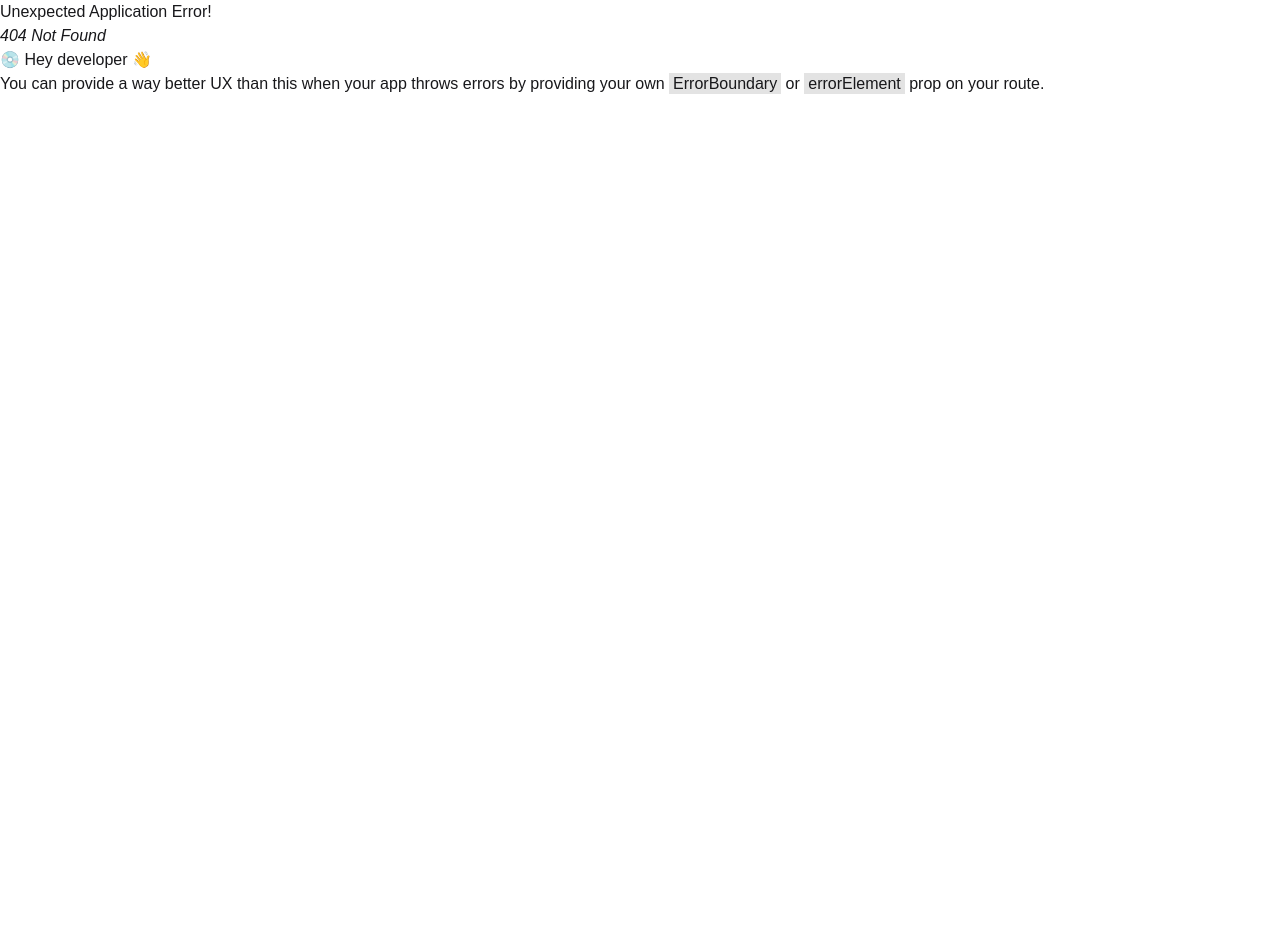
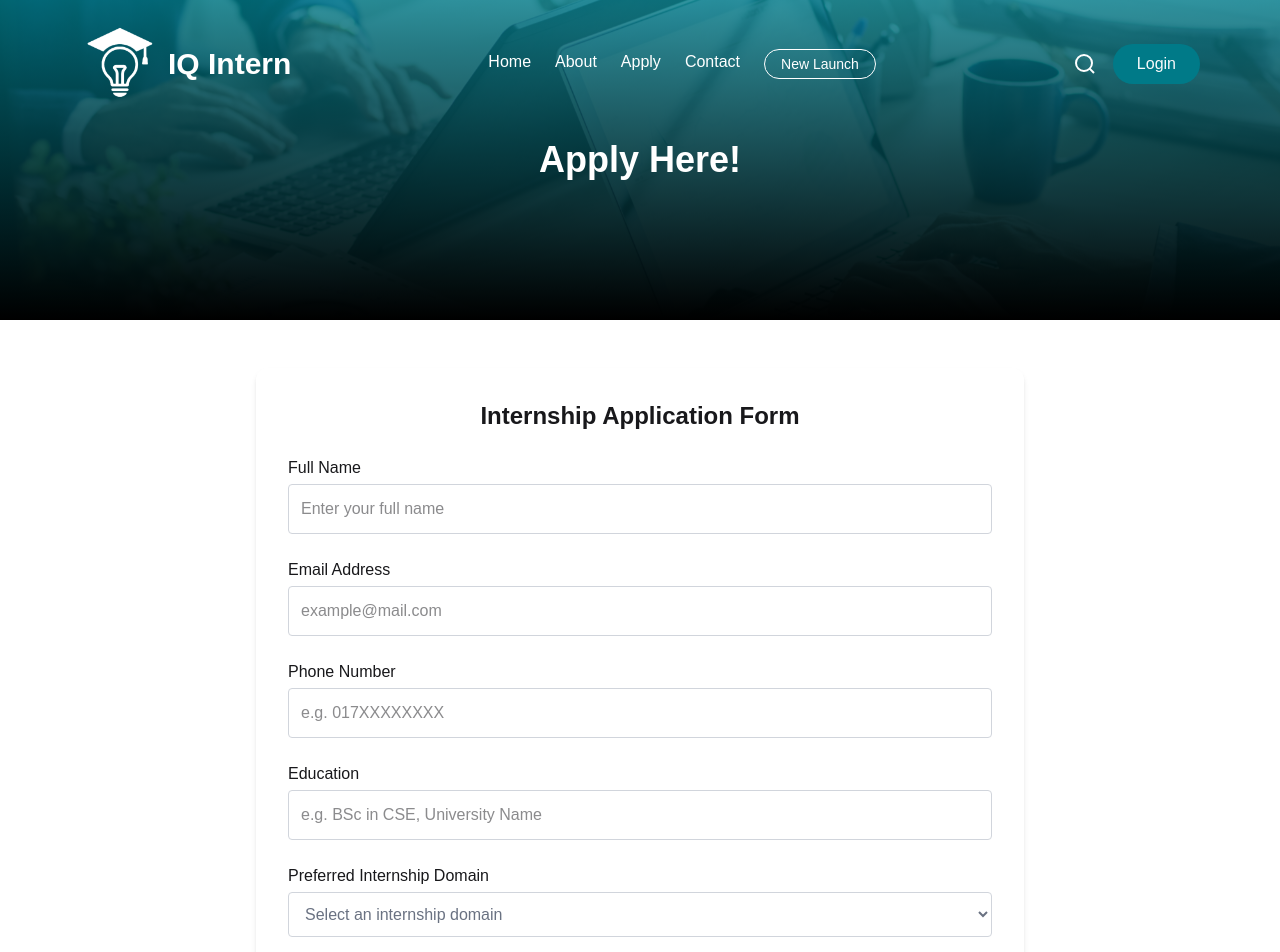
Before and after one commit to merazzak20/IQ-Intern, a React (Vite) app: page /apply in a window 1280 px wide. Before the commit this address had no page. Shown: the top 952 px of the page. Before the commit the page ends 800 px from the top, so only its background shows below. Built offline with nearby package versions, Linux system fonts and the light colour scheme.

Commit message:
create apply form page

```diff
--- /dev/null
+++ b/src/Pages/ApplyPage/ApplicationComponents/ApplicationForm.jsx
@@ -0,0 +1,160 @@
+import React, { useState } from "react";
+
+const ApplicationForm = () => {
+  const [formData, setFormData] = useState({
+    fullName: "",
+    email: "",
+    phone: "",
+    education: "",
+    domain: "",
+    resume: null,
+    message: "",
+  });
+
+  const handleChange = (e) => {
+    const { name, value, files } = e.target;
+    setFormData((prev) => ({
+      ...prev,
+      [name]: files ? files[0] : value,
+    }));
+  };
+
+  const handleSubmit = (e) => {
+    e.preventDefault();
+    console.log("Form Submitted:", formData);
+
+    // You can integrate backend/API submission logic here
+    alert("Application submitted successfully!");
+  };
+
+  return (
+    <div className="py-12  min-h-screen">
+      <div className="max-w-3xl mx-auto  shadow-md rounded-xl p-8">
+        <h2 className="text-2xl font-bold text-center mb-6">
+          Internship Application Form
+        </h2>
+
+        <form onSubmit={handleSubmit} className="space-y-6">
+          {/* Full Name */}
+          <div>
+            <label className="block font-medium mb-1">Full Name</label>
+            <input
+              type="text"
+              name="fullName"
+              required
+              value={formData.fullName}
+              onChange={handleChange}
+              className="w-full border border-gray-300 p-3 rounded"
+              placeholder="Enter your full name"
+            />
+          </div>
+
+          {/* Email */}
+          <div>
+            <label className="block font-medium mb-1">Email Address</label>
+            <input
+              type="email"
+              name="email"
+              required
+              value={formData.email}
+              onChange={handleChange}
+              className="w-full border border-gray-300 p-3 rounded"
+              placeholder="example@mail.com"
+            />
+          </div>
+
+          {/* Phone Number */}
+          <div>
+            <label className="block font-medium mb-1">Phone Number</label>
+            <input
+              type="tel"
+              name="phone"
+              required
+              value={formData.phone}
+              onChange={handleChange}
+              className="w-full border border-gray-300 p-3 rounded"
+              placeholder="e.g. 017XXXXXXXX"
+            />
+          </div>
+
+          {/* Education */}
+          <div>
+            <label className="block font-medium mb-1">Education</label>
+            <input
+              type="text"
+              name="education"
+              required
+              value={formData.education}
+              onChange={handleChange}
+              className="w-full border border-gray-300 p-3 rounded"
+              placeholder="e.g. BSc in CSE, University Name"
+            />
+          </div>
+
+          {/* Internship Domain */}
+          <div>
+            <label className="block font-medium mb-1">
+              Preferred Internship Domain
+            </label>
+            <select
+              name="domain"
+              required
+              value={formData.domain}
+              onChange={handleChange}
+              className="w-full border text-gray-500 border-gray-300 p-3 rounded"
+            >
+              <option value="">Select an internship domain</option>
+              <option value="Web Development">Web Development</option>
+              <option value="Graphic Design">Graphic Design</option>
+              <option value="Digital Marketing">Digital Marketing</option>
+              <option value="Data Science">Data Science</option>
+              <option value="Content Writing">Content Writing</option>
+              <option value="UI/UX Design">UI/UX Design</option>
+            </select>
+          </div>
+
+          {/* Resume Upload */}
+          <div>
+            <label className="block font-medium mb-1">
+              Upload Resume (PDF)
+            </label>
+            <input
+              type="file"
+              name="resume"
+              accept=".pdf"
+              onChange={handleChange}
+              className="w-full border border-gray-300 p-3 rounded "
+            />
+          </div>
+
+          {/* Motivation Message */}
+          <div>
+            <label className="block font-medium mb-1">
+              Why do you want this internship?
+            </label>
+            <textarea
+              name="message"
+              value={formData.message}
+              onChange={handleChange}
+              rows="4"
+              className="w-full border border-gray-300 p-3 rounded"
+              placeholder="Describe your interest and motivation..."
+            ></textarea>
+          </div>
+
+          {/* Submit */}
+          <div className="text-center">
+            <button
+              type="submit"
+              className="bg-blue-600 hover:bg-blue-700 text-white font-semibold py-3 px-6 rounded-full transition"
+            >
+              Submit Application
+            </button>
+          </div>
+        </form>
+      </div>
+    </div>
+  );
+};
+
+export default ApplicationForm;
--- /dev/null
+++ b/src/Pages/ApplyPage/ApplyPage.jsx
@@ -0,0 +1,14 @@
+import React from "react";
+import PageHeader from "../../components/shared/PageHeader";
+import ApplicationForm from "./ApplicationComponents/ApplicationForm";
+
+const ApplyPage = () => {
+  return (
+    <div>
+      <PageHeader title={"Apply Here!"}></PageHeader>
+      <ApplicationForm></ApplicationForm>
+    </div>
+  );
+};
+
+export default ApplyPage;
--- a/src/components/shared/Navbar.jsx
+++ b/src/components/shared/Navbar.jsx
@@ -5,9 +5,9 @@ import Container from "./Container";
 const Navbar = () => {
   const navLinks = [
     { name: "Home", path: "/" },
-    { name: "Products", path: "/" },
+    { name: "About", path: "/about" },
+    { name: "Apply", path: "/apply" },
     { name: "Contact", path: "/" },
-    { name: "About", path: "/about" },
   ];
 
   const [isScrolled, setIsScrolled] = useState(false);
--- a/src/components/shared/PageHeader.jsx
+++ b/src/components/shared/PageHeader.jsx
@@ -1,5 +1,6 @@
 import React from "react";
 import bg from "../../assets/sectionhead.jpg";
+import Container from "./Container";
 
 const PageHeader = ({ title }) => {
   return (
@@ -14,9 +15,11 @@ const PageHeader = ({ title }) => {
         position: "relative",
       }}
     >
-      <p className="absolute top-[50%] left-[50%] text-4xl font-black text-white">
-        {title}
-      </p>
+      <Container>
+        <div className="inline-flex justify-center items-center h-[40vh] w-full">
+          <p className="text-4xl font-black text-white">{title}</p>
+        </div>
+      </Container>
     </div>
   );
 };
--- a/src/router/router.jsx
+++ b/src/router/router.jsx
@@ -3,6 +3,7 @@ import App from "../App";
 import Home from "../Pages/HomePage/Home";
 import HomeLayout from "../Layout/HomeLayout";
 import AboutPage from "../Pages/About/AboutPage";
+import ApplyPage from "../Pages/ApplyPage/ApplyPage";
 
 const router = createBrowserRouter([
   {
@@ -11,6 +12,7 @@ const router = createBrowserRouter([
     children: [
       { path: "/", element: <Home></Home> },
       { path: "/about", element: <AboutPage></AboutPage> },
+      { path: "/apply", element: <ApplyPage></ApplyPage> },
     ],
   },
 ]);
```
